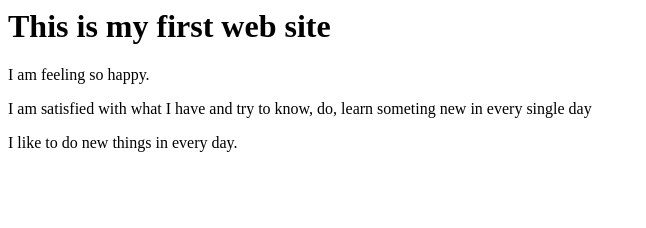
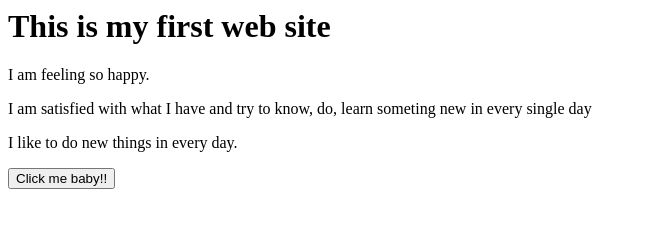
Before and after one commit to Jisan-mia/my-website, a plain HTML site: page index.html in a window 1280 px wide. Shown: the whole page, without its empty margins (0-646 px from the left). Drawn offline with Linux system fonts and the light colour scheme.

Commit message:
button-man

```diff
--- a/index.html
+++ b/index.html
@@ -2,3 +2,4 @@
 <p> I am feeling so happy.</p>
 <p> I am satisfied with what I have and try to know, do, learn someting new in every single day</p>
 <p> I like to do new things in every day.</p>
+<button> Click me baby!!</button>
```
